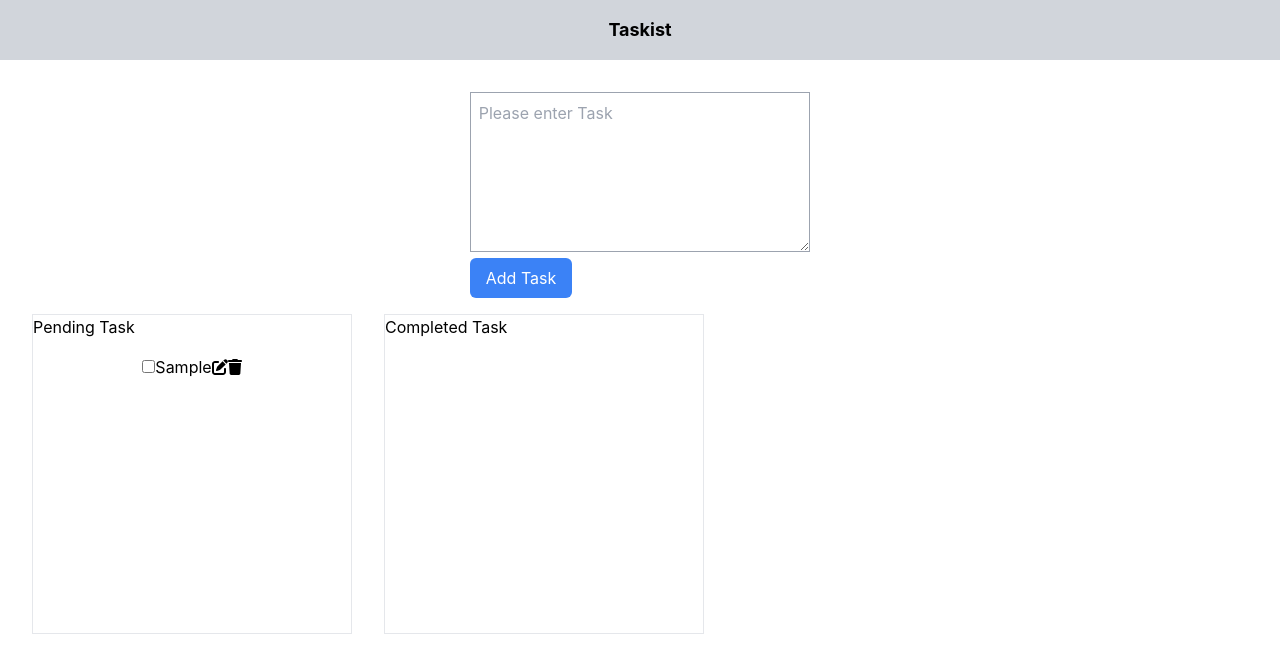
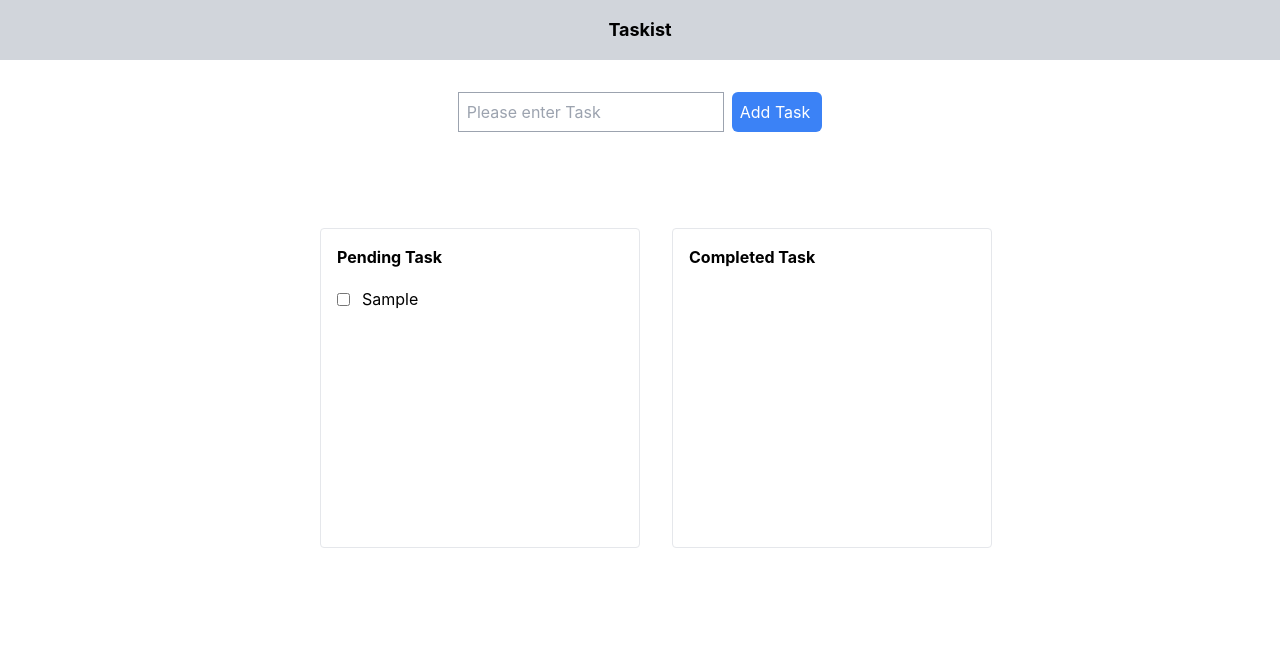
Before and after one commit to miraclebilly/taskist, a React (Create React App) app: page / in a window 1280 px wide. Both pictures are taken after typing "Sample" into the empty fields and a click on the button "Add Task". Shown: the top 672 px of the page. Built offline with nearby package versions, Linux system fonts and the light colour scheme.

Commit message:
task UI updated

```diff
--- a/src/App.js
+++ b/src/App.js
@@ -4,8 +4,11 @@ import Nav from './nav';
 import TaskList from './TaskList';
 import Add from './Add';
 
+const getRandomizedNumber = () => (new Date()).getMilliseconds() * Math.round(Math.random() * 10000);
+
 function App() {
   const [tasks, setTasks] = React.useState(null);
+  // [ { name: "Sleep", completed: false, id:  }, ... ]
 
   useEffect(() => {
     if (tasks === null) {
@@ -21,19 +24,33 @@ function App() {
     }
   }, [tasks]);
 
-  const handleAddTask = (task) => {
-    setTasks([...tasks, task]);
+  const handleAddTask = (taskName) => {
+    setTasks([...tasks, { name: taskName, completed: false, id: getRandomizedNumber() }]);
   };
 
-  const handleEditTask = (index, editedTask) => {
-    const updatedTasks = [...tasks];
-    updatedTasks[index] = editedTask;
-    setTasks(updatedTasks);
+  const handleEditTask = (id, editedTaskName) => {
+    const index =  tasks.findIndex(task => task.id === id);
+    const task = tasks[index];
+    task.name = editedTaskName
+    //const updatedTasks = [...tasks];
+    //updatedTasks[index] = originalTask;
+    //setTasks(updatedTasks);
+
+    setTasks([...tasks.slice(0, index), task, ...tasks.slice(index + 1)])
   };
 
-  const deleteTask = (index) => {
+  const deleteTask = (id) => {
+    const index =  tasks.findIndex(task => task.id === id);
     setTasks(tasks.filter((_, taskIndex) => taskIndex !== index));
+    // setTasks([...tasks.slice(0, index), ...tasks.slice(index + 1)])
   };
+
+  const toggleCompleted = (id) => {
+    const index = tasks.findIndex(task => task.id === id);
+    const task = tasks[index];
+    task.completed = !task.completed;
+    setTasks([...tasks.slice(0, index), task, ...tasks.slice(index + 1)])
+  }
 
   return (
     <div>
@@ -44,6 +61,7 @@ function App() {
         <TaskList
             tasks={tasks}
             onEdit={handleEditTask}
+            toggleCompleted={toggleCompleted}
             deleteTask={deleteTask} />}
     </div>
   );
--- a/src/TaskList.js
+++ b/src/TaskList.js
@@ -1,103 +1,112 @@
+// TaskList.js
+
 import React from 'react';
 import { FontAwesomeIcon } from '@fortawesome/react-fontawesome';
 import { faEdit, faTrash, faCheck } from '@fortawesome/free-solid-svg-icons';
 
-export default function TaskList({ tasks, onEdit, deleteTask }) {
-  const [editTask, setEditTask] = React.useState('');
-  const [editIndex, setEditIndex] = React.useState(null);
-  const [completedTasks, setCompletedTasks] = React.useState({});
+export default function TaskList({ tasks, onEdit, deleteTask, toggleCompleted }) {
+  const [editTaskName, setEditTaskName] = React.useState('');
+  const [idToEdit, setIdToEdit] = React.useState(null);
 
-  const handleEditTask = (index) => {
-    setEditTask(tasks[index]);
-    setEditIndex(index);
+  const pendingTasks = tasks.filter(task => !task.completed);
+  const completedTasks = tasks.filter(task => task.completed);
+
+  const handleEditTask = (taskId) => {
+    const index = tasks.findIndex(task => task.id === taskId);
+    setEditTaskName(tasks[index].name);
+    setIdToEdit(taskId);
   };
 
-  const handleUpdateTask = () => {
-    onEdit(editIndex, editTask);
-    setEditTask('');
-    setEditIndex(null);
+  const handleUpdateTask = (taskId) => {
+    onEdit(taskId, editTaskName);
+    setEditTaskName('');
+    setIdToEdit(null);
   };
 
-  const handleDeleteTask = (index) => {
-    deleteTask(index);
-  };
-
-  const handleToggleComplete = (index) => {
-    setCompletedTasks((prevCompletedTasks) => {
-      const updatedCompletedTasks = { ...prevCompletedTasks };
-
-      if (updatedCompletedTasks[index]) {
-        // If the task is already completed, mark it as not completed
-        delete updatedCompletedTasks[index];
-      } else {
-        // If the task is not completed, mark it as completed
-        updatedCompletedTasks[index] = true;
-      }
-
-      return updatedCompletedTasks;
-    });
+  const handleDeleteTask = (taskId) => {
+    deleteTask(taskId);
   };
 
   return (
     <div>
-      <main className="flex">
-        <div className="border rounder w-1/4 ml-8 h-80 mt-4">
-          <h1>Pending Task</h1>
-          <div className="mt-4 flex justify-center items-center">
-            <ul>
-              {tasks.map((task, index) => (
-                !completedTasks[index] && (
-                  <li key={index}>
+      <main className="flex justify-center pt-20">
+        <div className="border rounded w-1/4 ml-8 h-80 mt-4 p-4">
+          <h1 className="font-bold mb-4">Pending Task</h1>
+          <div className="flex flex-col space-y-2">
+            {pendingTasks.map(task => (
+              <div key={task.id} className="flex items-center group"> {/* Added 'group' class here */}
                 <input
                   type="checkbox"
-                      checked={completedTasks[index] || false}
-                      onChange={() => handleToggleComplete(index)}
+                  checked={task.completed}
+                  onChange={() => toggleCompleted(task.id)}
                 />
-                    {editIndex === index ? (
-                      <>
+                {idToEdit === task.id ? (
+                  <div className="flex items-center">
                     <input
                       type="text"
-                          value={editTask}
-                          onChange={(e) => setEditTask(e.target.value)}
+                      value={editTaskName}
+                      onChange={(e) => setEditTaskName(e.target.value)}
+                      autoFocus
+                      className="border rounded p-1 mr-2 w-40"
                     />
-                        <button onClick={handleUpdateTask}>
+                    <button
+                      onClick={() => handleUpdateTask(task.id)}
+                      className="bg-green-500 text-white px-2 py-1 rounded text-sm"
+                    >
                       <FontAwesomeIcon icon={faCheck} />
                     </button>
-                      </>
+                  </div>
                 ) : (
-                      <>
-                        {task}
-                        <button onClick={() => handleEditTask(index)}>
+                  <div className="flex items-center space-x-2">
+                    <span className="group-hover:text-blue-500 pl-3 pr-8"> {/* Added 'group-hover:text-blue-500' here */}
+                      {task.name}
+                    </span>
+                    <button
+                      onClick={() => handleEditTask(task.id)}
+                      className="bg-blue-500 text-white px-2 py-1 rounded text-sm opacity-0 group-hover:opacity-100 transition-opacity" // Added 'opacity' classes here
+                    >
                       <FontAwesomeIcon icon={faEdit} />
                     </button>
-                      </>
-                    )}
-                    <button onClick={() => handleDeleteTask(index)}>
+                    <button
+                      onClick={() => handleDeleteTask(task.id)}
+                      className="bg-red-500 text-white px-2 py-1 rounded text-sm opacity-0 group-hover:opacity-100 transition-opacity" // Added 'opacity' classes here
+                    >
                       <FontAwesomeIcon icon={faTrash} />
                     </button>
-                  </li>
-                )
+                  </div>
+                )}
+              </div>
             ))}
-            </ul>
           </div>
         </div>
-        <div className="border rounder w-1/4 ml-8 h-80 mt-4">
-          <h1>Completed Task</h1>
-          <ul>
-            {tasks.map((task, index) => (
-              completedTasks[index] && (
-                <li key={index}>{task}
+
+              {/* Completed Task */}
+
+        <div className="border rounded w-1/4 ml-8 h-80 mt-4 p-4">
+          <h1 className="font-bold mb-4">Completed Task</h1>
+          <div className="flex flex-col space-y-2">
+            {completedTasks.map(task => (
+              <div key={task.id} className="flex items-center">
                 <input
                   type="checkbox"
-                      checked={completedTasks[index] || true}
-                      onChange={() => handleToggleComplete(index)}
+                  checked={task.completed}
+                  onChange={() => toggleCompleted(task.id)}
                 />
-                </li>
-              )
+                <span className="line-through">{task.name}</span>
+                <button
+                  onClick={() => handleDeleteTask(task.id)}
+                  className="bg-red-500 text-white px-2 py-1 rounded ml-2"
+                >
+                  <FontAwesomeIcon icon={faTrash} />
+                </button>
+              </div>
             ))}
-          </ul>
+          </div>
         </div>
       </main>
     </div>
   );
+
+
+
 }
--- a/src/add.js
+++ b/src/add.js
@@ -18,17 +18,18 @@ export default function Add({onAdd}) {
 
     return(
         <div className="flex justify-center items-top mt-8">
-            <form onSubmit={handleTaskSubmit}>
-                <textarea
+            <form onSubmit={handleTaskSubmit} className="flex">
+                <input
+                    type="text"
                     placeholder="Please enter Task"
                     name={addTask}
                     value={addTask}
                     onChange={handleTaskChange}
-                    className="w-full h-40 p-2 border border-gray-400"
+                    className="h-10 p-2 border border-gray-400"
                 >
-                </textarea>
+                </input>
                 <button type="submit"
-                    className="bg-blue-500 text-white px-4 py-2 rounded-md"
+                    className="bg-blue-500 text-white px-2 py-2 rounded-md ml-2 pr-3"
                 >
                     Add Task
 
```
Lines whose indentation alone changed are shown as unchanged.
